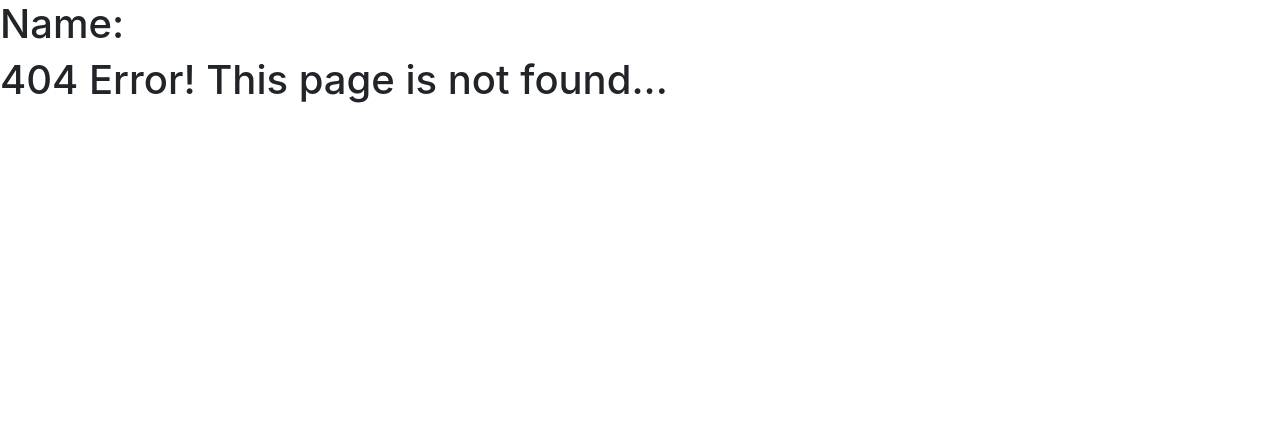
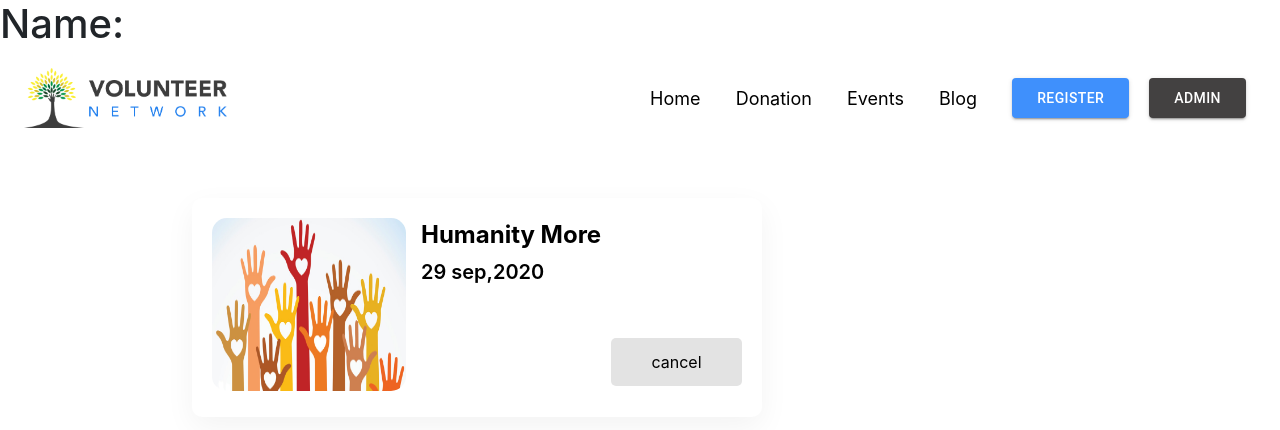
Before and after one commit to Rezowan-Ahmed/volunteer-network, a React (Create React App) app: page /event in a window 1280 px wide. Before the commit this address had no page. Shown: the top 430 px of the page. Built offline with nearby package versions, Linux system fonts and the light colour scheme.

Commit message:
event done

```diff
--- a/src/App.js
+++ b/src/App.js
@@ -3,12 +3,13 @@ import './App.css';
 import {
   BrowserRouter as Router,
   Switch,
-  Route,
-  Link
+  Route
 } from "react-router-dom";
 import Home from './components/Home/Home';
 import Login from './components/Login/Login';
 import NoMatch from './components/NoMatch/NoMatch';
+import Register from './components/Register/Register';
+import EventTasks from './components/EventTasks/EventTasks';
 
 export const UserContext = createContext();
 
@@ -31,6 +32,12 @@ function App() {
         <Route path='/login'>
           <Login></Login>
         </Route>
+        <Route path='/register'>
+          <Register></Register>
+        </Route>
+        <Route path='/event'>
+          <EventTasks></EventTasks>
+        </Route>
         <Route path='*'>
           <NoMatch></NoMatch>
         </Route>
--- /dev/null
+++ b/src/components/EventTasks/EventTasks.css
@@ -0,0 +1,50 @@
+.event_layout{
+    width: 70%;
+    margin: auto;
+    margin-top: 70px;
+}
+.event_box{
+    display: flex;
+    width: 570px;
+    height: 219px;
+    background: #FFFFFF;
+    box-shadow: 0px 10px 30px rgba(0, 0, 0, 0.05);
+    border-radius: 10px;
+    padding: 20px;
+
+}
+.event_box img{
+    height: 173px;
+    width: 194px;
+    border-radius: 15px;
+
+}
+.box_text{
+    margin-left: 15px;
+    width: 100%;
+
+}
+.box_text h4{
+    font-weight: 700;
+    font-size: 24px;
+    line-height: 33px;
+    color: #000000;
+}
+.box_text h5{
+    font-weight: 600;
+    font-size: 20px;
+    line-height: 26px;
+    color: #000000;
+}
+.cancel_btn{
+    margin-top: 53px;
+    text-align: right;
+}
+.event-cancel{
+    background:#E3E3E3;
+    border:none;
+    height:48px;
+    width: 131px;
+    cursor:pointer;
+    border-radius:5px;
+  }
--- /dev/null
+++ b/src/components/EventTasks/EventTasks.js
@@ -0,0 +1,37 @@
+import React from 'react';
+import './EventTasks.css';
+import background from '../../logos/background.jpg';
+import Header from '../Header/Header';
+import { Grid } from '@material-ui/core';
+
+const EventTasks = () => {
+    return (
+        <div>
+        <Header></Header>
+        <div>
+            <div className="event_layout">
+            <Grid container item xs={12} spacing='5'>
+                        <Grid item xs={12} md={6} >
+                            <div className="event_box">
+                                <div>
+                                    <img src={background} alt=""/>
+                                </div>
+                                <div className="box_text">
+                                    <h4>Humanity More</h4>
+                                    <h5>29 sep,2020</h5>
+                                    <div className="cancel_btn">
+                                    <button  className='event-cancel'>
+                                        cancel
+                                    </button>
+                                    </div>
+                                </div>
+                            </div>
+                        </Grid>
+            </Grid>
+            </div>
+        </div>
+        </div>
+    );
+};
+
+export default EventTasks;
--- a/src/components/Header/Header.js
+++ b/src/components/Header/Header.js
@@ -16,8 +16,8 @@ const Header = () => {
                 <Grid container justify='space-around' alignItems='center' item xs={6}>
                     <Link style={{textDecoration:'none', color:'black', fontSize:'18px'}} to='/'>Home</Link>
                     <Link style={{textDecoration:'none', color:'black', fontSize:'18px', marginLeft: '15px'}} to='/'>Donation</Link>
-                    <Link style={{textDecoration:'none', color:'black', fontSize:'18px', marginLeft: '15px'}} to='/'>Events</Link>
-                    <Link style={{textDecoration:'none', color:'black', fontSize:'18px', marginLeft: '15px'}} to='/'>Blog</Link>
+                    <Link style={{textDecoration:'none', color:'black', fontSize:'18px', marginLeft: '15px'}} to='/event'>Events</Link>
+                    <Link style={{textDecoration:'none', color:'black', fontSize:'18px', marginLeft: '15px'}} to='/register'>Blog</Link>
                     <Link to='/login'><Button style={{color:'white', background:'#3F90FC', padding: '8px 25px', marginLeft: '15px'}} variant="contained">Register</Button></Link>
                     <Button style={{color:'white', background:'#434141', padding: '8px 25px'}} variant="contained">Admin</Button>
                 </Grid>
--- /dev/null
+++ b/src/components/Register/Register.css
@@ -0,0 +1,30 @@
+.register_box{
+    width: 570px;
+    height: 561px;
+    margin: 70px auto;
+    background: #FFFFFF;
+    border: 1px solid #ABABAB;
+    box-sizing: border-box;
+    border-radius: 4px;
+}
+.inside_box{
+    width: 462px;
+    height: 32px;
+    margin: 0 auto;
+}
+.inside_box h4{
+    margin: 25px 0 45px 0;
+    font-weight: bold;
+    font-size: 24px;
+    line-height: 29px;
+    color: #000000
+}
+.input{
+    margin-bottom: 30px;
+    color: black;
+}
+.reg_btn{
+    width: 462px;
+    height: 48px;
+    padding: 14px 0px 0px 181px;
+}
--- /dev/null
+++ b/src/components/Register/Register.js
@@ -0,0 +1,38 @@
+import React from 'react';
+import { Form, Button } from 'react-bootstrap';
+import './Register.css';
+
+const Register = () => {
+    return (
+        <div className="register_box">
+            <Form className="inside_box">
+                <h4>Register as a Volunteer</h4>
+                <Form.Group>
+                    <Form.Control className="input" type="email" placeholder="Enter email" />
+                </Form.Group>
+
+                <Form.Group>
+                    <Form.Control className="input" type="password" placeholder="Password" />
+                </Form.Group>
+
+                <Form.Group>
+                    <Form.Control className="input" type="password" placeholder="Password" />
+                </Form.Group>
+
+                <Form.Group>
+                    <Form.Control className="input" type="password" placeholder="Password" />
+                </Form.Group>
+
+                <Form.Group>
+                    <Form.Control className="input" type="password" placeholder="Password" />
+                </Form.Group>
+
+                <Button variant="primary" type="submit" className="reg_btn">
+                    Registration
+                </Button>
+            </Form>
+        </div>
+    );
+};
+
+export default Register;
```
